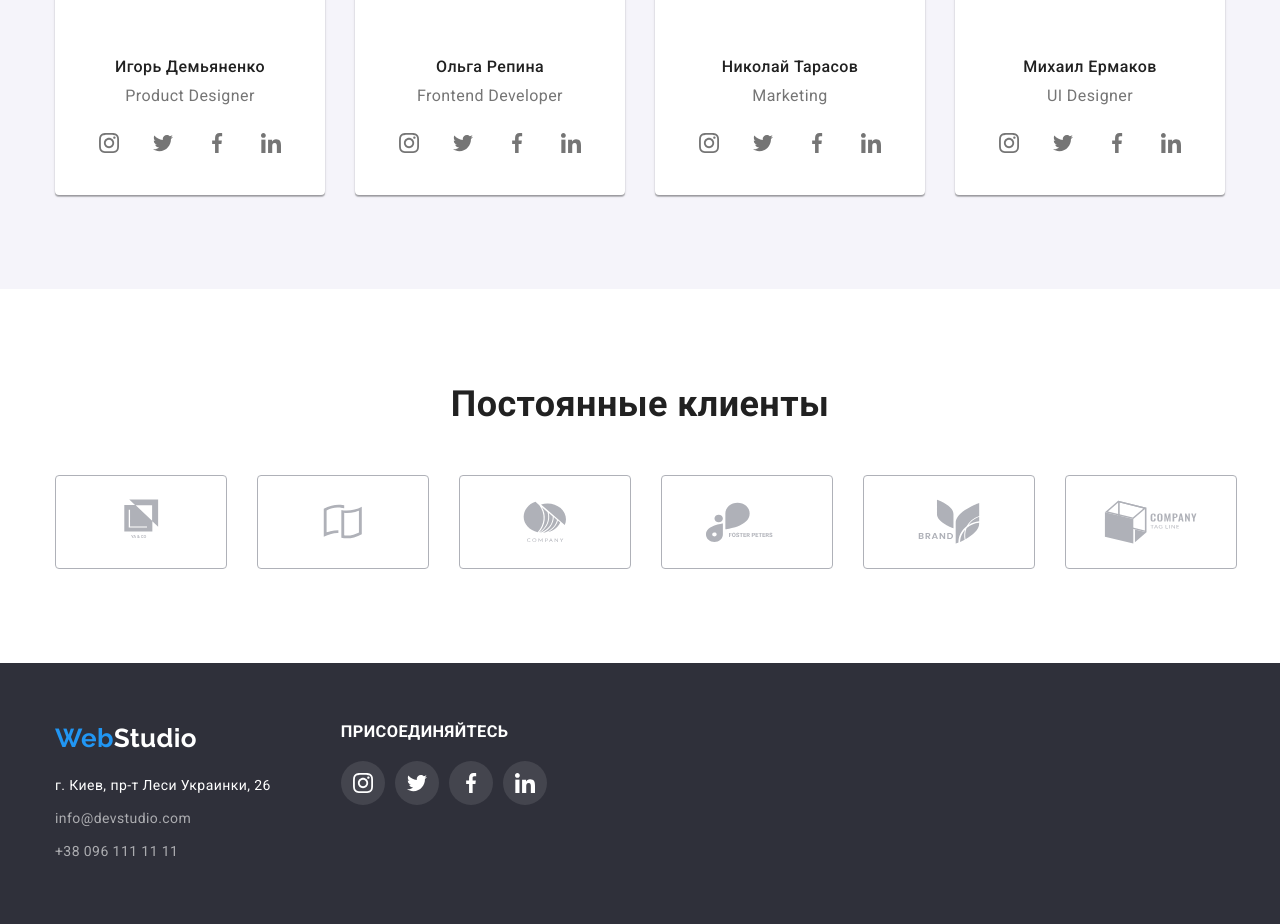
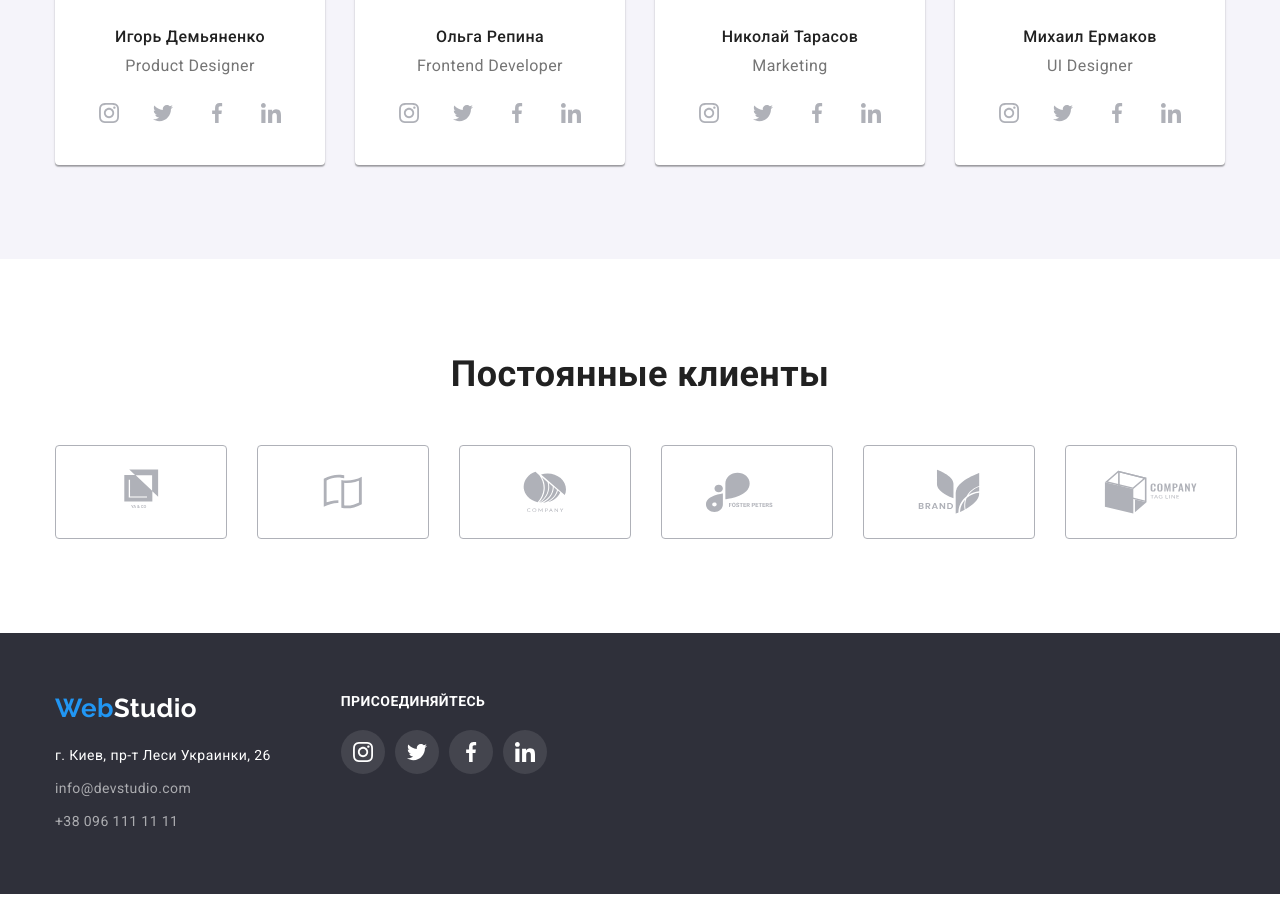
Before and after one commit to yuri69k/goit-markup-hw-04, a plain HTML site: page index.html in a window 1280 px wide. Shown: the part 2052-2976 px from the top of the page. After the commit the page ends 2946 px from the top, so only its background shows below. Drawn offline with nearby package versions, Linux system fonts and the light colour scheme.

Commit message:
corrected

```diff
--- a/css/styles.css
+++ b/css/styles.css
@@ -76,11 +76,7 @@ body {
 header, main, footer {
     min-width: 1170px;
 }
-.section.team,
-footer,
-.hero {
-    max-width: 1600px;
-}
+
 header {
     padding: 25px 0;
     border: 1px solid #ECECEC;
@@ -169,7 +165,7 @@ header {
     margin: auto;
     background-color:var(--bg-color);
     text-align: center;
-
+    max-width: 1600px;
     max-height: 600px;
     margin-left: auto;
     margin-right: auto;
@@ -250,7 +246,7 @@ header {
     border-radius: 50%;
     justify-content: center;
     align-items: center;
-    color: var(--text-color);
+    color: var(--social-bck);
 }
 .social-icon {
     width: 20px;
@@ -261,7 +257,7 @@ header {
 .social-link:focus  {
       background-color:var(--accent-color);
 }
-.social-link:focus,
+.social-link:focus .social-icon,
 .social-link:hover .social-icon {
     fill: var(--text-white-color);
 }
@@ -277,7 +273,6 @@ header {
     gap: 30px;
 }
 .section-team .name {
-    margin-top: 30px;
     color: var(--primary-color);
     font-weight: 500;
     font-size: 16px;
@@ -374,6 +369,7 @@ header {
 }
 .action-title {
     display: inline-flex;
+    font-size: 14px;
     font-weight: 700;
     line-height: 1.14;
     text-transform: uppercase;
```
Also changed, not shown: portfolio.html (+2 -1 lines).
